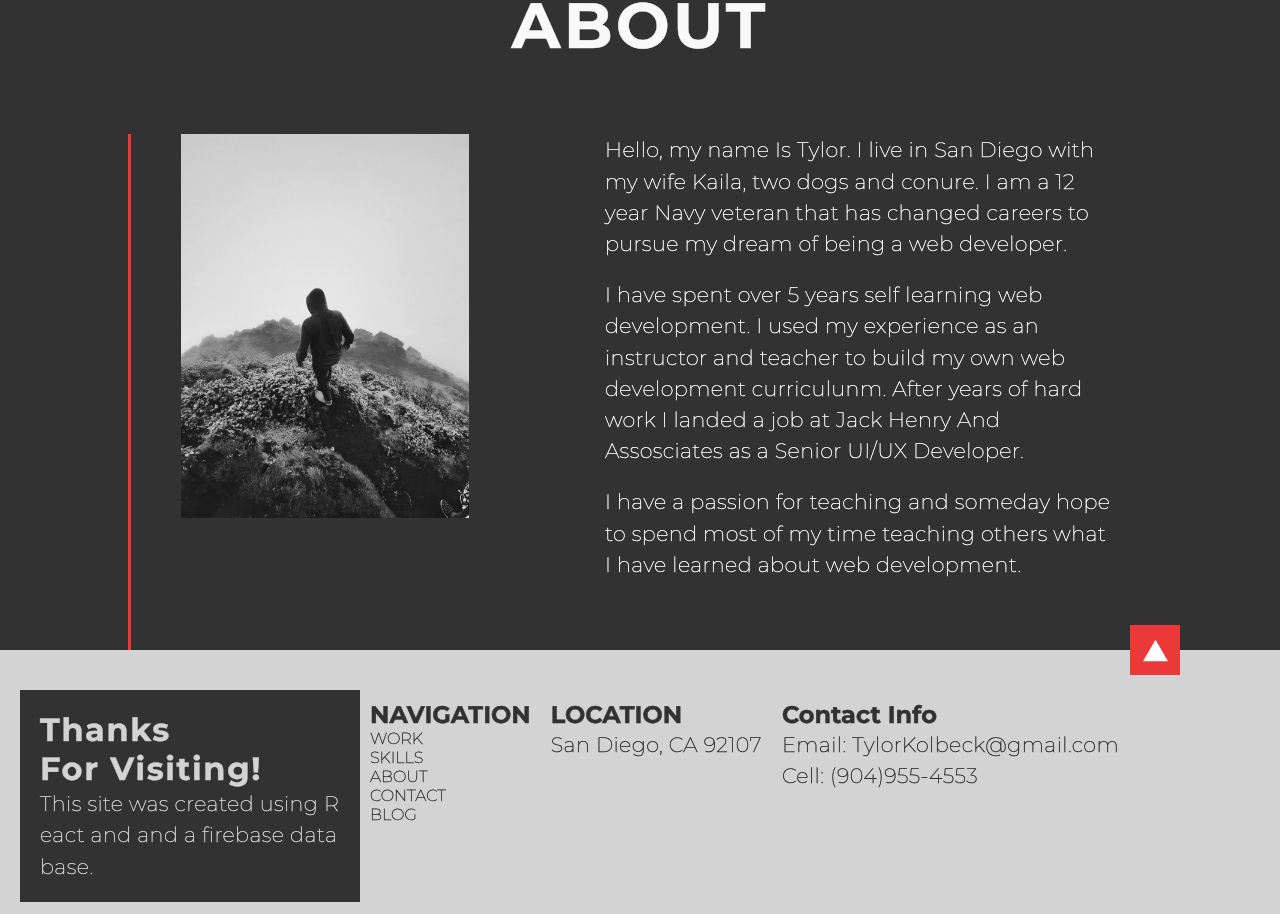
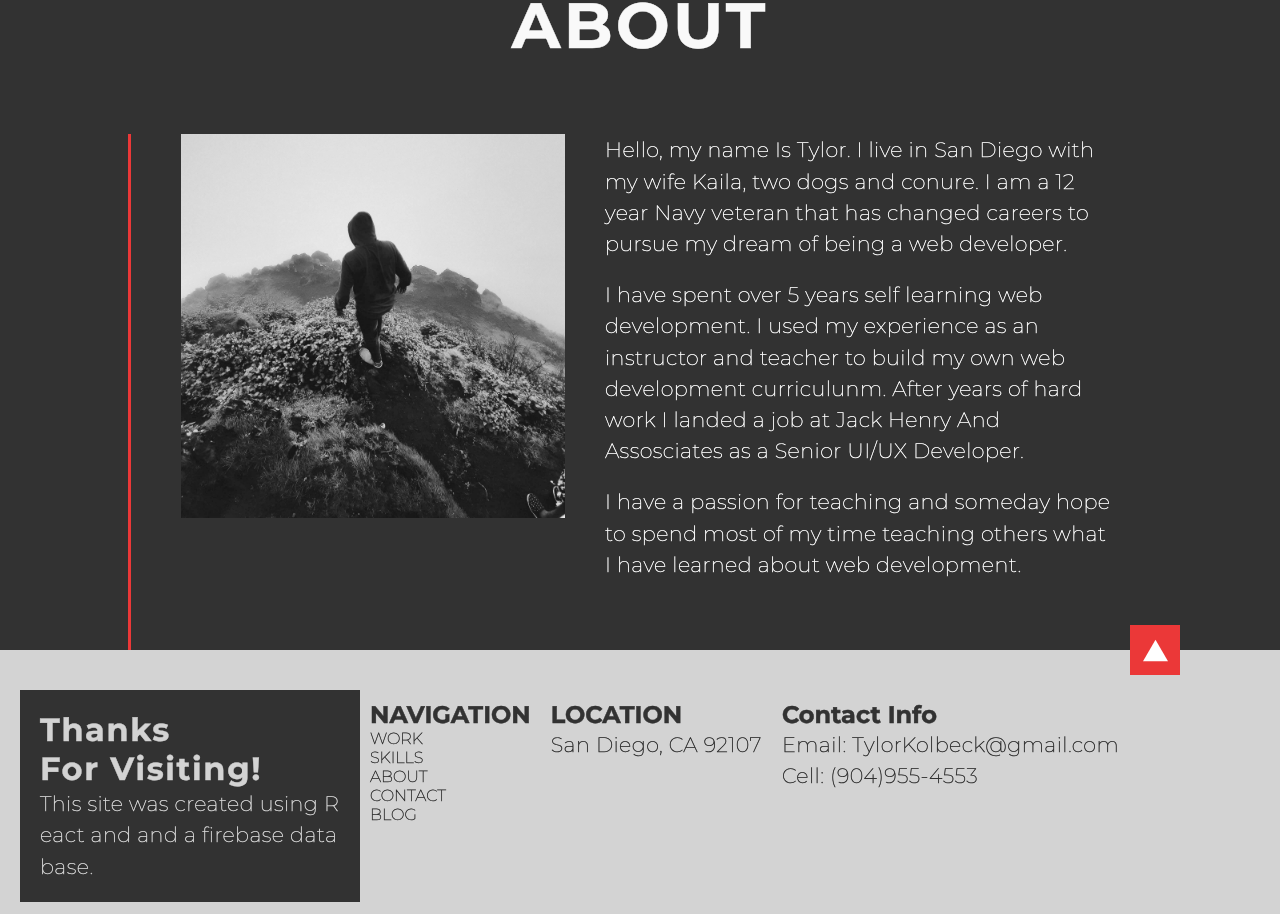
Before and after one commit to tylorkolbeck/tylorkolbeck-v2, a React (Create React App) app: page / in a window 1280 px wide. Shown: the part 6051-6965 px from the top of the page. Built offline with nearby package versions, Linux system fonts and the light colour scheme; no server answers.

Commit message:
make profile image a background of parent div

```diff
--- a/src/Components/About/About.js
+++ b/src/Components/About/About.js
@@ -9,12 +9,15 @@ export default function About() {
     <ScrollAnimation animateIn="fadeInUp" animateOnce={true}>
       <div className="About__container">
         <div className="About__image-container">
-          <div className="About-img">
-            <img
+          <div
+            className="About-img"
+            style={{ backgroundImage: `url(${profileImage})` }}
+          >
+            {/* <img
               src={profileImage}
               alt="profile"
               style={{ height: "inherit" }}
-            ></img>
+            ></img> */}
           </div>
         </div>
 
--- a/src/Components/About/About.scss
+++ b/src/Components/About/About.scss
@@ -17,7 +17,7 @@
 }
 
 .About-img {
-    background-position: center;
+    background-position: bottom;
     background-size: cover;
     margin-left: 50px;
     height: 30vw;
@@ -26,7 +26,6 @@
     max-width: 600px;
     max-height: 600px;
     margin-right: 40px;
-    // background: $color-grey-light;
 }
 
 .About__text-container {
```
